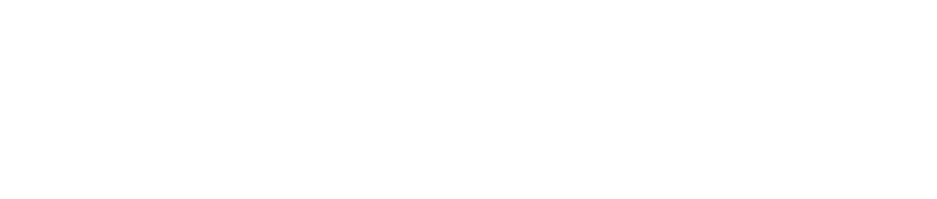
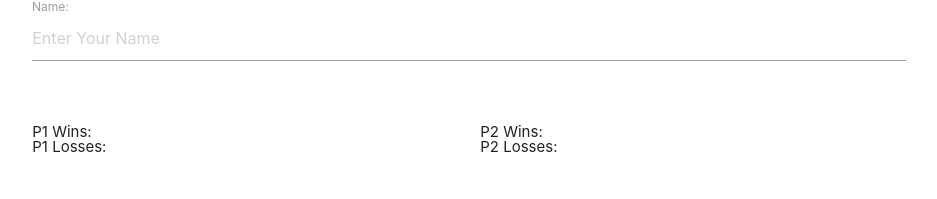
Before and after one commit to nrvpatel03/Rock-Paper-Scissors, a plain HTML site: page index.html in a window 1280 px wide. Shown: the whole page, without its empty margins (171-1108 px from the left). Drawn offline with nearby package versions, Linux system fonts and the light colour scheme.

Commit message:
basic design entered

```diff
--- a/index.html
+++ b/index.html
@@ -14,7 +14,46 @@
 
 </head>
 <body>
-
+    <div class="container-fluid">
+        <div class="container">
+            <div class="row">
+                <!--Input row-->
+                <form id="name-form" class="col s12">
+                    <div class="row">
+                        <div class="input-field col s12">
+                            <input placeholder="Enter Your Name" id="name-input" type="text">
+                            <label for="first_name">Name: </label>
+                        </div>
+                    </div>
+                </form>
+            </div>
+            <div class="row">
+                <div class="col s6">
+                    <!--Player1 wins-->
+                    <p id="p1wins" class="winlosstext">P1 Wins: </p>
+                    <p id="p1losses" class="winlosstext">P1 Losses: </p>
+                </div>
+                <div class="col s6">
+                    <!--Player2 Wins-->
+                    <p id="p2wins" class="winlosstext">P2 Wins: </p>
+                    <p id="p2losses" class="winlosstext">P2 Losses: </p>
+                </div>
+            </div>
+            <div class="row">
+                <div class="col s12">
+                    <!--Game Row-->
+                    <div id="gameDiv">
+                        <!--Append stuff here-->
+                    </div>
+                </div>
+            </div>
+            <div class="row">
+                <div class="col s12">
+                    <!--Chat-->
+                </div>
+            </div>
+        </div>
+    </div>
 
 
 
```
